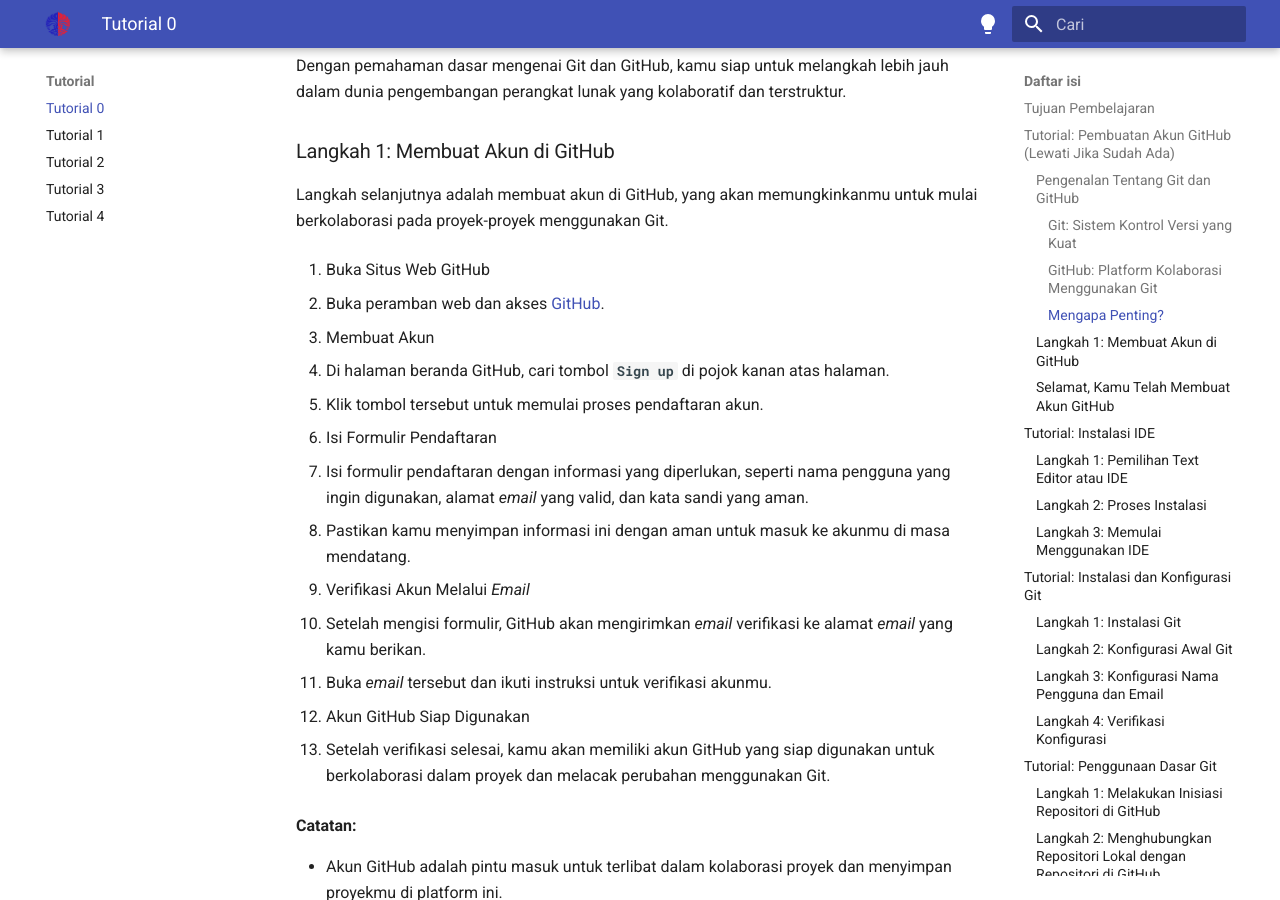
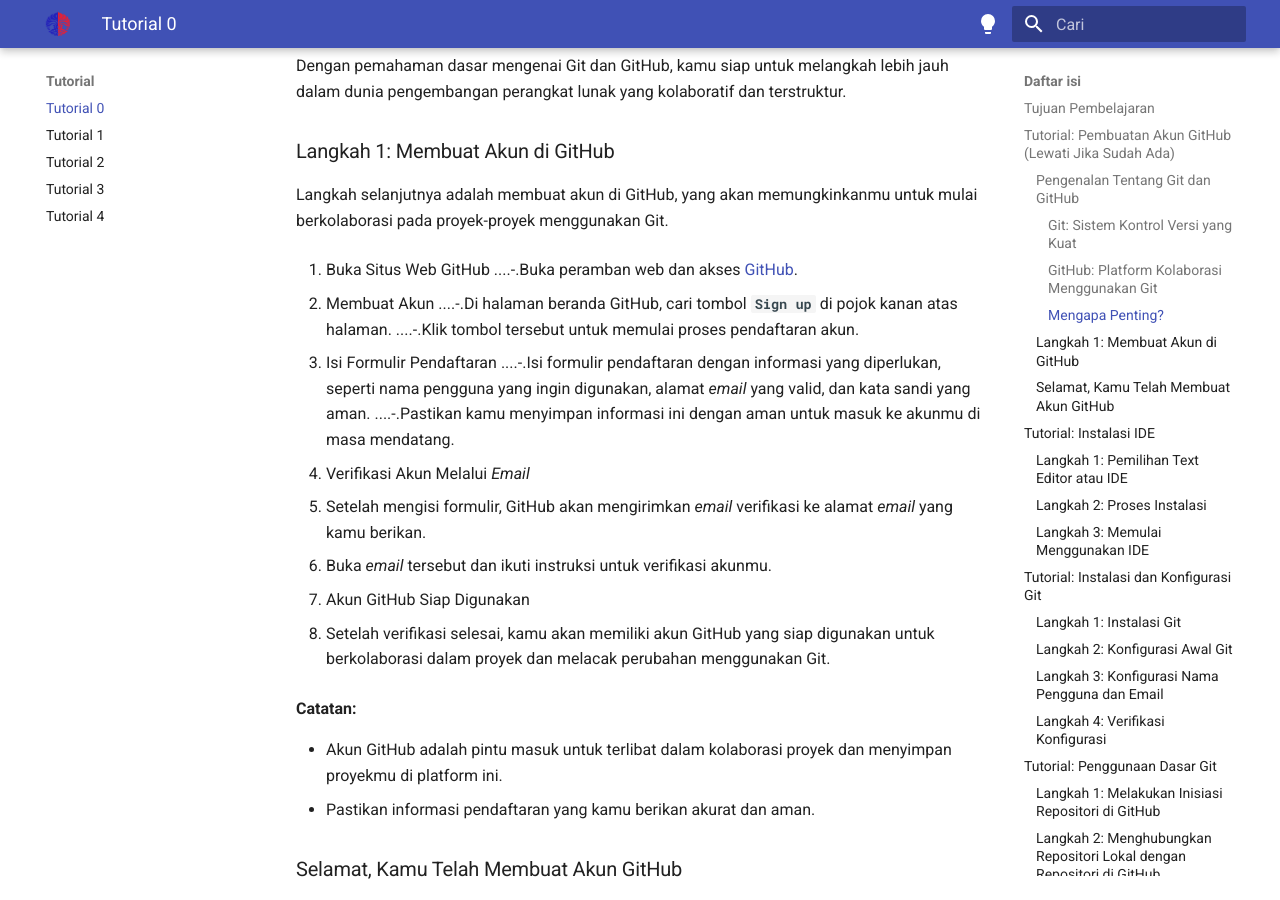
Before and after one commit to pbp-fasilkom-ui/genap-2024, an MkDocs documentation site: the page built from docs/tutorial/tutorial-0.md, in a window 1280 px wide and 900 px high, scrolled down 1252 px. Built offline with MkDocs 1.6.1 and Material for MkDocs 9.7.7, drawn with Linux system fonts in a browser that asks for light colours.

Commit message:
fix: indentation

```diff
--- a/docs/tutorial/tutorial-0.md
+++ b/docs/tutorial/tutorial-0.md
@@ -40,21 +40,15 @@ Dengan pemahaman dasar mengenai Git dan GitHub, kamu siap untuk melangkah lebih
 Langkah selanjutnya adalah membuat akun di GitHub, yang akan memungkinkanmu untuk mulai berkolaborasi pada proyek-proyek menggunakan Git.
 
 1. Buka Situs Web GitHub
-
-
-   - Buka peramban web dan akses [GitHub].
+....-.Buka peramban web dan akses [GitHub].
 
 2. Membuat Akun
-
-
-   - Di halaman beranda GitHub, cari tombol **`Sign up`** di pojok kanan atas halaman.
-   - Klik tombol tersebut untuk memulai proses pendaftaran akun.
+....-.Di halaman beranda GitHub, cari tombol **`Sign up`** di pojok kanan atas halaman.
+....-.Klik tombol tersebut untuk memulai proses pendaftaran akun.
 
 3. Isi Formulir Pendaftaran
-
-
-   - Isi formulir pendaftaran dengan informasi yang diperlukan, seperti nama pengguna yang ingin digunakan, alamat _email_ yang valid, dan kata sandi yang aman.
-   - Pastikan kamu menyimpan informasi ini dengan aman untuk masuk ke akunmu di masa mendatang.
+....-.Isi formulir pendaftaran dengan informasi yang diperlukan, seperti nama pengguna yang ingin digunakan, alamat _email_ yang valid, dan kata sandi yang aman.
+....-.Pastikan kamu menyimpan informasi ini dengan aman untuk masuk ke akunmu di masa mendatang.
 
 4. Verifikasi Akun Melalui _Email_
 
```
